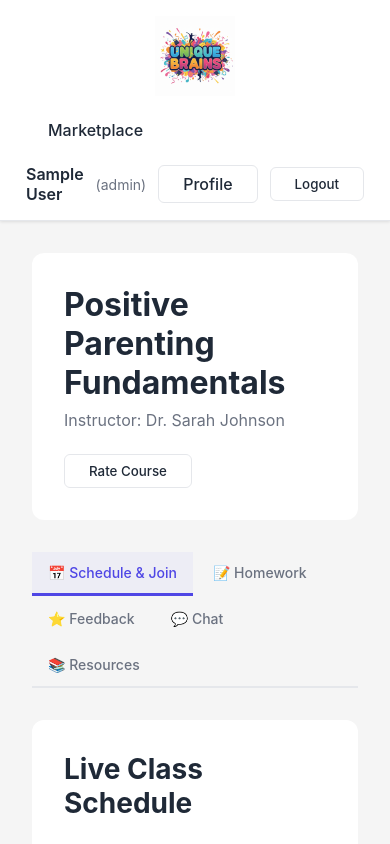
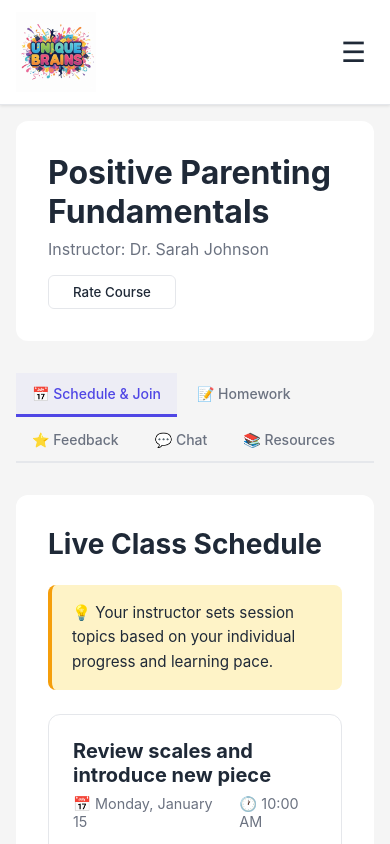
Before and after one commit to jolly17/uniquebrains, a React (Vite) app: page /uniquebrains/learn/1 in a window 390 px wide. Shown: the top 844 px of the page. Built offline with nearby package versions, Linux system fonts and the light colour scheme; sample sign-in values are in the browser's storage.

Commit message:
UI improvements: Compact course cards and mobile hamburger menu

```diff
--- a/src/components/CourseCard.css
+++ b/src/components/CourseCard.css
@@ -98,10 +98,11 @@
 }
 
 .course-content {
-  padding: 1rem;
+  padding: 0.875rem;
   display: flex;
   flex-direction: column;
-  gap: 0.375rem;
+  gap: 0.25rem;
+  flex: 1;
 }
 
 .course-category {
@@ -131,14 +132,15 @@
 .course-instructor {
   color: var(--text-secondary);
   font-size: 0.875rem;
-  margin-bottom: 0.5rem;
+  margin-top: auto;
 }
 
 .course-footer {
   display: flex;
   justify-content: space-between;
   align-items: center;
-  padding-top: 0.75rem;
+  padding-top: 0.5rem;
+  margin-top: 0.5rem;
   border-top: 1px solid var(--border-color);
 }
 
--- a/src/components/Layout.css
+++ b/src/components/Layout.css
@@ -52,10 +52,25 @@
   background-color: #f3f4f6;
 }
 
-.header-actions {
+.mobile-menu-toggle {
+  display: none;
+  background: none;
+  border: none;
+  font-size: 1.75rem;
+  color: var(--text-primary);
+  cursor: pointer;
+  padding: 0.5rem;
+  line-height: 1;
+}
+
+.desktop-header-actions {
   display: flex;
   gap: 1rem;
   align-items: center;
+}
+
+.mobile-header-actions {
+  display: none;
 }
 
 .user-menu {
@@ -121,18 +136,60 @@
 
 @media (max-width: 768px) {
   .header-content {
-    flex-direction: column;
-    gap: 1rem;
+    padding: 0.75rem 1rem;
+  }
+
+  .mobile-menu-toggle {
+    display: block;
+  }
+
+  .desktop-header-actions {
+    display: none;
   }
 
   .nav {
+    position: fixed;
+    top: 0;
+    left: -100%;
+    width: 280px;
+    height: 100vh;
+    background: var(--background-light);
     flex-direction: column;
-    gap: 0.5rem;
-    width: 100%;
+    gap: 0;
+    padding: 1rem 0;
+    box-shadow: 2px 0 8px rgba(0, 0, 0, 0.1);
+    transition: left 0.3s ease;
+    overflow-y: auto;
+    z-index: 1000;
   }
 
-  .header-actions {
-    width: 100%;
-    justify-content: center;
+  .nav-open {
+    left: 0;
+  }
+
+  .nav-link {
+    padding: 1rem 1.5rem;
+    border-radius: 0;
+    border-bottom: 1px solid var(--border-color);
+  }
+
+  .mobile-header-actions {
+    display: flex;
+    flex-direction: column;
+    gap: 0.75rem;
+    padding: 1.5rem 1.5rem 1rem;
+    border-top: 2px solid var(--border-color);
+    margin-top: 1rem;
+  }
+
+  .mobile-user-info {
+    display: flex;
+    flex-direction: column;
+    gap: 0.25rem;
+    padding-bottom: 0.75rem;
+  }
+
+  .main-content {
+    padding: 1rem;
   }
 }
--- a/src/components/Layout.jsx
+++ b/src/components/Layout.jsx
@@ -1,3 +1,4 @@
+import { useState } from 'react'
 import { Outlet, Link, useNavigate } from 'react-router-dom'
 import { useAuth } from '../context/AuthContext'
 import Logo from './Logo'
@@ -6,40 +7,72 @@ import './Layout.css'
 function Layout() {
   const { user, logout } = useAuth()
   const navigate = useNavigate()
+  const [mobileMenuOpen, setMobileMenuOpen] = useState(false)
 
   const handleLogout = () => {
     logout()
     navigate('/login')
+    setMobileMenuOpen(false)
+  }
+
+  const closeMobileMenu = () => {
+    setMobileMenuOpen(false)
   }
 
   return (
     <div className="layout">
       <header className="header">
         <div className="header-content">
-          <Link to="/" className="logo">
+          <Link to="/" className="logo" onClick={closeMobileMenu}>
             <Logo size="medium" />
           </Link>
 
-          <nav className="nav">
-            <Link to="/" className="nav-link">Marketplace</Link>
+          <button
+            className="mobile-menu-toggle"
+            onClick={() => setMobileMenuOpen(!mobileMenuOpen)}
+            aria-label="Toggle menu"
+          >
+            {mobileMenuOpen ? '✕' : '☰'}
+          </button>
+
+          <nav className={`nav ${mobileMenuOpen ? 'nav-open' : ''}`}>
+            <Link to="/" className="nav-link" onClick={closeMobileMenu}>Marketplace</Link>
 
             {user && (
               <>
                 {user.role === 'student' && (
-                  <Link to="/my-courses" className="nav-link">My Courses</Link>
+                  <Link to="/my-courses" className="nav-link" onClick={closeMobileMenu}>My Courses</Link>
                 )}
 
                 {user.role === 'instructor' && (
                   <>
-                    <Link to="/instructor/dashboard" className="nav-link">Dashboard</Link>
-                    <Link to="/instructor/create-course" className="nav-link">Create Course</Link>
+                    <Link to="/instructor/dashboard" className="nav-link" onClick={closeMobileMenu}>Dashboard</Link>
+                    <Link to="/instructor/create-course" className="nav-link" onClick={closeMobileMenu}>Create Course</Link>
                   </>
                 )}
               </>
             )}
+
+            <div className="mobile-header-actions">
+              {user ? (
+                <>
+                  <div className="mobile-user-info">
+                    <span className="user-name">{user.firstName} {user.lastName}</span>
+                    <span className="user-role">({user.role})</span>
+                  </div>
+                  <Link to="/profile" className="btn-secondary" onClick={closeMobileMenu}>Profile</Link>
+                  <button onClick={handleLogout} className="btn-secondary">Logout</button>
+                </>
+              ) : (
+                <>
+                  <Link to="/login" className="btn-secondary" onClick={closeMobileMenu}>Login</Link>
+                  <Link to="/register" className="btn-primary" onClick={closeMobileMenu}>Sign Up</Link>
+                </>
+              )}
+            </div>
           </nav>
 
-          <div className="header-actions">
+          <div className="desktop-header-actions">
             {user ? (
               <div className="user-menu">
                 <span className="user-name">{user.firstName} {user.lastName}</span>
```
Also changed, not shown: 5 other files (tests, documents, lock files or other folders).
